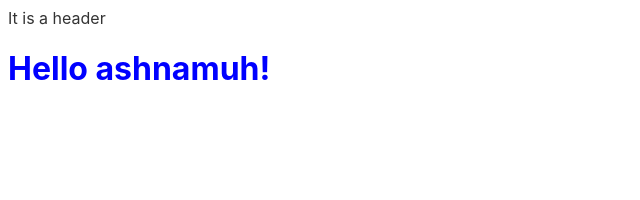
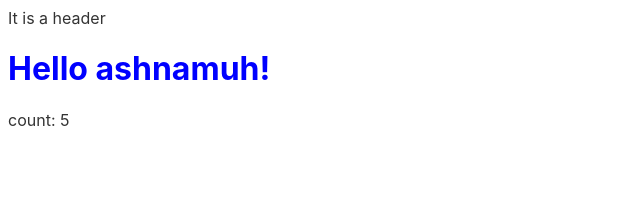
Before and after one commit to ashnamuh/hello-svelte, a Svelte app: page / in a window 1280 px wide. Shown: the top 200 px of the page, without its empty margins (0-640 px from the left). Built offline with nearby package versions, Linux system fonts and the light colour scheme.

Commit message:
add Count.svelte

```diff
--- a/src/App.svelte
+++ b/src/App.svelte
@@ -1,7 +1,9 @@
 <script>
 import TheHeader from './components/TheHeader.svelte';
+import Count from './components/Count.svelte';
 
 const name = 'ashnamuh';
+
 </script>
 
 <style>
@@ -12,3 +14,4 @@ const name = 'ashnamuh';
 
 <TheHeader></TheHeader>
 <h1>Hello {name}!</h1>
+<Count></Count>
--- /dev/null
+++ b/src/components/Count.svelte
@@ -0,0 +1,9 @@
+<script>
+let count = 0;
+
+setInterval(() => {
+	count++
+}, 1000)
+</script>
+
+<p>count: {count}</p>
```
